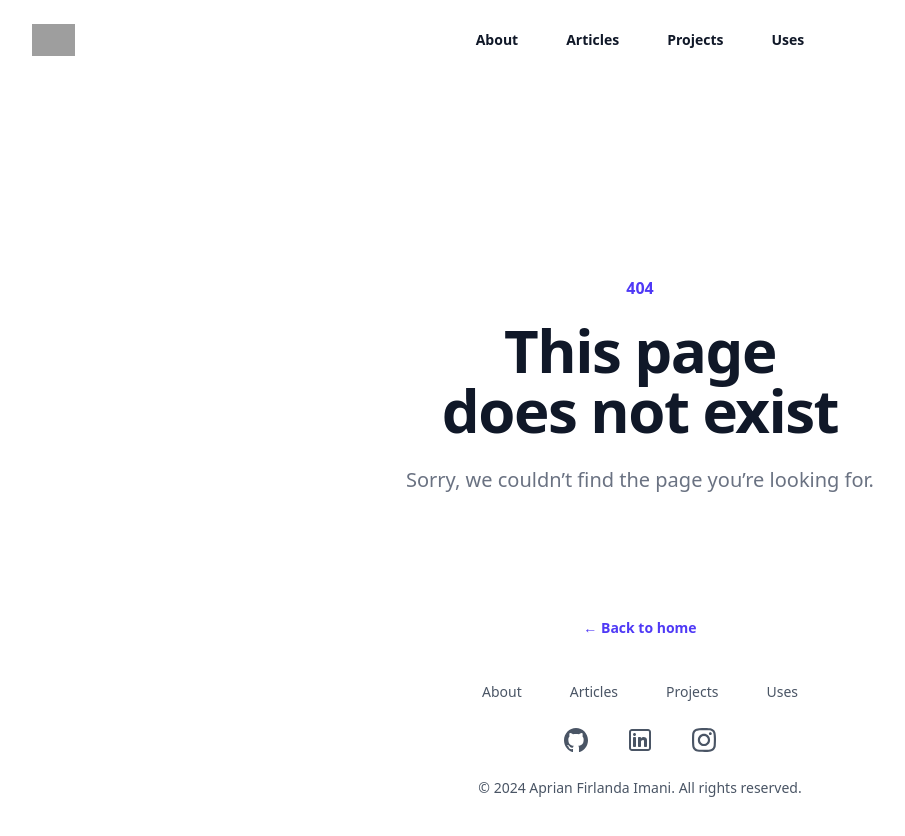
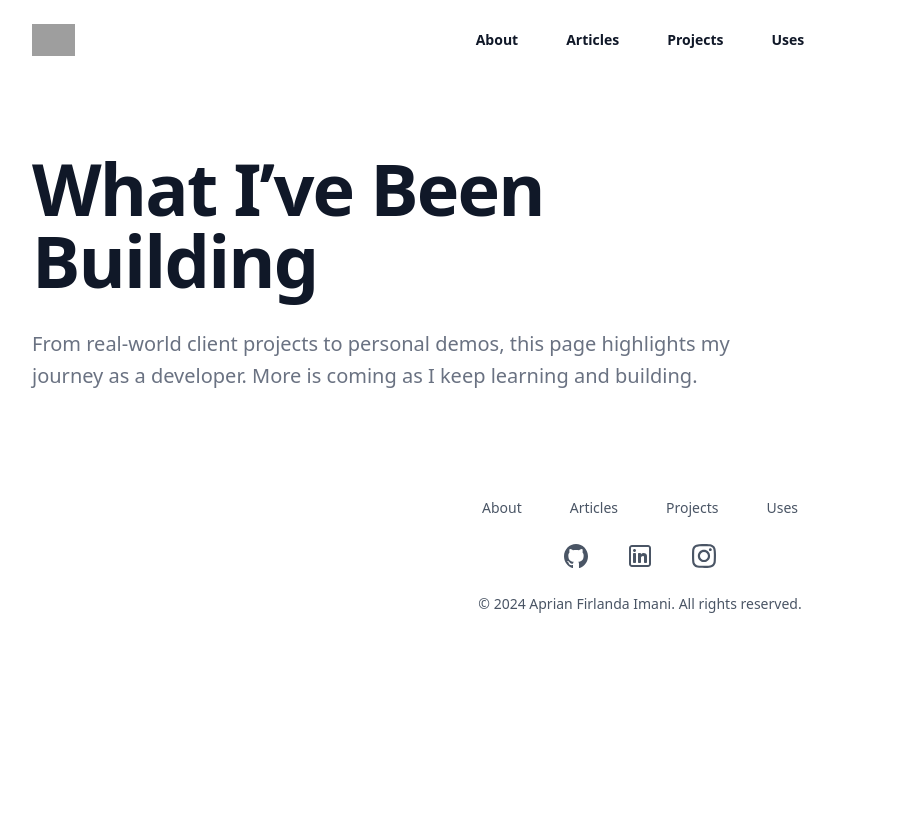
Before and after one commit to aprianfirlanda/my-portofolio, a React (Vite) app: page /projects in a window 1280 px wide. Shown: the top 836 px of the page, without its empty margins (0-905 px from the left). After the commit the page ends 800 px from the top, so only its background shows below. Built offline with nearby package versions, Linux system fonts and the light colour scheme; grey boxes are pictures that could not be loaded.

Commit message:
feat: add Projects page and route
- Created `Projects` component to display development projects.
- Updated routing to include the ` /projects ` path in `index.jsx`.

```diff
--- /dev/null
+++ b/src/features/home/pages/Projects.jsx
@@ -0,0 +1,23 @@
+import React from 'react';
+
+function Projects() {
+  return (
+    <section id="header">
+      <div className="bg-white py-16">
+        <div className="mx-auto max-w-7xl px-6 lg:px-8">
+          <div className="mx-auto max-w-3xl lg:mx-0">
+            <h2 className="mt-2 text-5xl font-semibold tracking-tight text-gray-900 sm:text-7xl">
+              What I’ve Been Building
+            </h2>
+            <p className="mt-8 text-lg font-medium text-pretty text-gray-500 sm:text-xl/8">
+              From real-world client projects to personal demos, this page highlights my journey as
+              a developer. More is coming as I keep learning and building.
+            </p>
+          </div>
+        </div>
+      </div>
+    </section>
+  );
+}
+
+export default Projects;
--- a/src/routes/index.jsx
+++ b/src/routes/index.jsx
@@ -2,6 +2,7 @@ import { createBrowserRouter } from 'react-router-dom';
 import RootLayout from '../layouts/RootLayout.jsx';
 import Home from '../features/home/pages/Home.jsx';
 import NotFound from '../pages/NotFound.jsx';
+import Projects from '../features/home/pages/Projects.jsx';
 
 const index = createBrowserRouter([
   {
@@ -9,6 +10,7 @@ const index = createBrowserRouter([
     element: <RootLayout />,
     children: [
       { index: true, element: <Home /> },
+      { path: '/projects', element: <Projects /> },
       { path: '*', element: <NotFound /> },
     ],
   },
```
